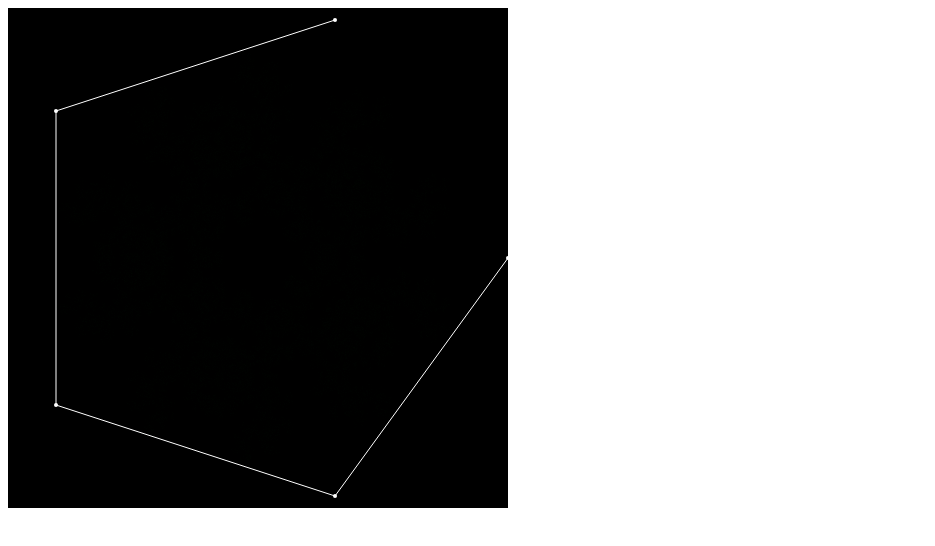
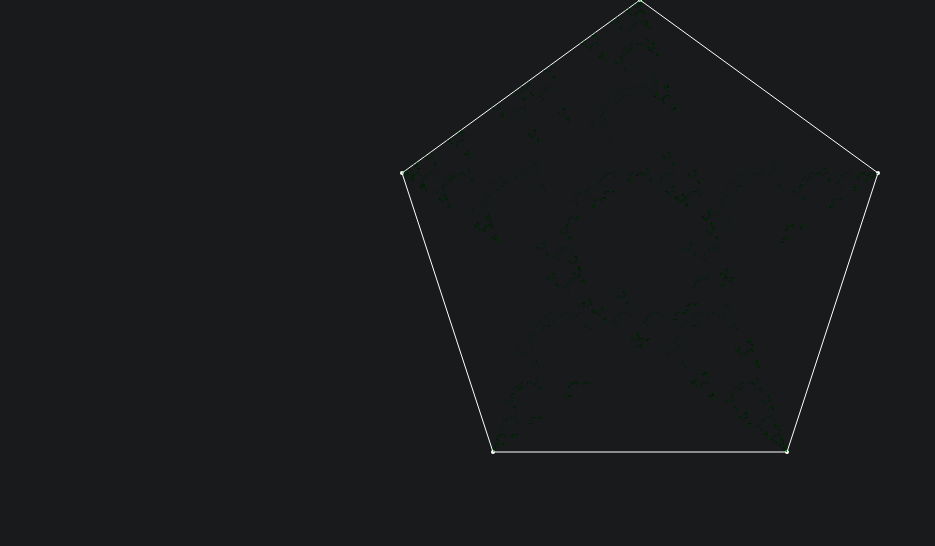
Before and after one commit to KaustubhD/Chaos-Game, a plain HTML site: page index.html in a window 1280 px wide. Shown: the whole page, without its empty margins (0-935 px from the left). Drawn offline with Linux system fonts and the light colour scheme.

Commit message:
New images and a new pattern

```diff
--- a/chaos.js
+++ b/chaos.js
@@ -1,23 +1,23 @@
-// const COLOR = '#2B9F48'
 const COLOR = 'rgba(43, 159, 72, 0.4)'
 // const COLOR = 'rgba(255, 255, 255, 0.5)'
 const TWOPI = 2 * Math.PI
+const HALFPI = Math.PI / 2
 const SPEED = 900 // per frame
 const POINT_SIZE = 1/10
-const LIMIT = 500
+const LIMIT = 300
+const DIVIDE_PERCENT = 0.5
 
 let canvas = document.getElementById('canvas')
 let ctx = canvas.getContext('2d')
 
 let w = 500
-// let h = 500
+// let w = document.documentElement.clientHeight
 
 canvas.width = w
 canvas.height = w
 
-ctx.fillStyle = '#000'
+ctx.fillStyle = '#181A1C'
 ctx.fillRect(0, 0, w, w)
-// ctx.translate(w / 2, w / 2)
 
 
 let points = []
@@ -26,22 +26,18 @@ let numPoints = 5
 
 for(let i = 0; i < numPoints; i++){
   let p = [0, 0]
-  let divide = i * TWOPI / numPoints
+  let divide = (i * TWOPI / numPoints) - HALFPI
   p[0] = Math.round((w / 2) * Math.cos(divide)) + (w / 2)
   p[1] = Math.round((w / 2) * Math.sin(divide)) + (w / 2)
   p[2] = `hsla(${i * (360 / numPoints)}, 100%, 50%, 0.4)`
   console.log(`${p[0]} and ${p[1]}`)
   points.push(p)
-  if(i !== 0){
-    ctx.strokeStyle = '#fff'
-    ctx.lineWidth = 1
-    ctx.beginPath()
-    ctx.moveTo(p[0], p[1])
-    ctx.lineTo(points[(i - 1) % numPoints][0], points[(i - 1) % numPoints][1])
-    ctx.stroke()
-  }
   // makeCircle(p, POINT_SIZE * 20, p[2])
   makeCircle(p, POINT_SIZE * 20, '#fff')
+}
+
+for(let i = 0; i < numPoints; i++){
+  makeLine(points[i], points[(i + 1) % numPoints], '#fff')
 }
 // let p1X = w / 2
 // // Math.floor(Math.random() * w)
@@ -65,6 +61,15 @@ function makeCircle(point, rad, color){
   ctx.beginPath()
   ctx.ellipse(point[0], point[1], rad, rad, 0, 0, TWOPI)
   ctx.fill()
+}
+
+function makeLine(pointA, pointB, color){
+  ctx.strokeStyle = color
+  ctx.lineWidth = 1
+  ctx.beginPath()
+  ctx.moveTo(pointA[0], pointA[1])
+  ctx.lineTo(pointB[0], pointB[1])
+  ctx.stroke()
 }
 
 
@@ -92,57 +97,65 @@ function draw(){
   for(let i = 0; i < SPEED; i++){
     randomIndex = Math.floor(Math.random() * numPoints)
 
-    if(randomIndex !== prev){
+    // with 3 vertices
+    // random = points[randomIndex]
+    // start[0] = (random[0] + start[0]) * DIVIDE_PERCENT
+    // start[1] = (random[1] + start[1]) * DIVIDE_PERCENT
+
+    // // makeCircle(start, POINT_SIZE, COLOR)
+    // makeCircle(start, POINT_SIZE, random[2])
+
+    // with 5 vertices
+    // if(randomIndex !== prev){
+    //   random = points[randomIndex]
+    //   start[0] = (random[0] + start[0]) * DIVIDE_PERCENT
+    //   start[1] = (random[1] + start[1]) * DIVIDE_PERCENT
+
+    //   // makeCircle(start, POINT_SIZE, COLOR)
+    //   makeCircle(start, POINT_SIZE, random[2])
+
+    //   prev = randomIndex
+    // }
+
+    // with 4 vertices
+    // diff = Math.abs(randomIndex - prev)
+    // if(diff !== 2){
+    //   random = points[randomIndex]
+    //   start[0] = (random[0] + start[0]) * DIVIDE_PERCENT
+    //   start[1] = (random[1] + start[1]) * DIVIDE_PERCENT
+
+    //   makeCircle(start, POINT_SIZE, COLOR)
+    //   // makeCircle(start, POINT_SIZE, random[2])
+    //   prev = randomIndex
+    // }
+
+    // with 4 vertices
+    diff = Math.abs(randomIndex - prev)
+    diff2 = Math.abs(randomIndex - prev2)
+    if(!(prev === prev2 && (diff === 1 || diff === 3) )){
       random = points[randomIndex]
-      start[0] = (random[0] + start[0]) / 2
-      start[1] = (random[1] + start[1]) / 2
-
-      // col = changeRange(startY, 0, w, 0, 360)
-      // ctx.fillStyle = `hsla(${col}, 100%, 50%, 0.5)`
+      start[0] = (random[0] + start[0]) * DIVIDE_PERCENT
+      start[1] = (random[1] + start[1]) * DIVIDE_PERCENT
 
       makeCircle(start, POINT_SIZE, COLOR)
       // makeCircle(start, POINT_SIZE, random[2])
-
+      prev2 = prev
       prev = randomIndex
     }
 
-    // diff = Math.abs(randomIndex - prev)
-    // if(diff !== 2){
-    //   random = points[randomIndex]
-    //   start[0] = (random[0] + start[0]) / 2
-    //   start[1] = (random[1] + start[1]) / 2
+    // with 5 vertices
+    diff = Math.abs(randomIndex - prev)
+    diff2 = Math.abs(randomIndex - prev2)
+    if(!(prev === prev2 && (diff === 1 || diff === 4) )){
+      random = points[randomIndex]
+      start[0] = (random[0] + start[0]) * DIVIDE_PERCENT
+      start[1] = (random[1] + start[1]) * DIVIDE_PERCENT
 
-    //   // makeCircle(start, POINT_SIZE, COLOR)
-    //   makeCircle(start, POINT_SIZE, random[2])
-    //   prev = randomIndex
-    // }
-
-    // diff = Math.abs(randomIndex - prev)
-    // diff2 = Math.abs(randomIndex - prev2)
-    // // if((diff !== 1 || diff !== 3) && (diff2 !== 1 || diff2 !== 3)){
-    // if(diff !== 1 || diff2 !== 3){
-    //   random = points[randomIndex]
-    //   start[0] = (random[0] + start[0]) / 2
-    //   start[1] = (random[1] + start[1]) / 2
-
-    //   makeCircle(start, POINT_SIZE, COLOR)
-    //   // makeCircle(start, POINT_SIZE, random[2])
-    //   prev2 = prev
-    //   prev = randomIndex
-    // }
-
-    // diff = Math.abs(randomIndex - prev)
-    // diff2 = Math.abs(randomIndex - prev2)
-    // if(diff !== 0 || diff2 !== 4){
-    //   random = points[randomIndex]
-    //   start[0] = (random[0] + start[0]) / 2
-    //   start[1] = (random[1] + start[1]) / 2
-
-    //   makeCircle(start, POINT_SIZE, COLOR)
-    //   // makeCircle(start, POINT_SIZE, random[2])
-    //   prev2 = prev
-    //   prev = randomIndex
-    // }
+      makeCircle(start, POINT_SIZE, COLOR)
+      // makeCircle(start, POINT_SIZE, random[2])
+      prev2 = prev
+      prev = randomIndex
+    }
 
   }
 }
--- a/index.html
+++ b/index.html
@@ -5,6 +5,13 @@
   <meta name="viewport" content="width=device-width, initial-scale=1.0">
   <meta http-equiv="X-UA-Compatible" content="ie=edge">
   <title>Chaos Game</title>
+  <style>
+    html, body{
+      margin: 0;
+      background-color: #181A1C;
+      text-align: center;
+    }
+  </style>
 </head>
 <body>
   <canvas id="canvas"></canvas>
```
Also changed, not shown: stages/1.png, stages/2.png, stages/3.png, stages/4.png, stages/5.png, stages/6.png, stages/7.png (added), stages/8.png (added).
